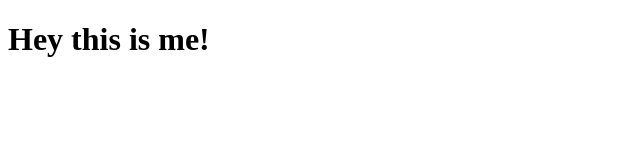
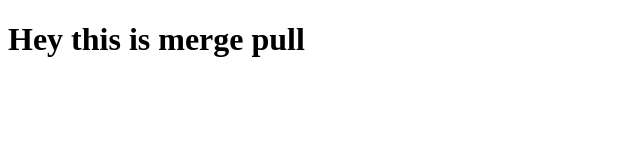
Before and after one commit to KKRHAR/Repo, a plain HTML site: page index.html in a window 1280 px wide. Shown: the whole page, without its empty margins (0-640 px from the left). Drawn offline with Linux system fonts and the light colour scheme.

Commit message:
Heading Changed

```diff
--- a/index.html
+++ b/index.html
@@ -6,6 +6,6 @@
     <title>Name</title>
 </head>
 <body>
-    <h1>Hey this is me!</h1>
+    <h1>Hey this is merge pull</h1>
 </body>
 </html>
```
